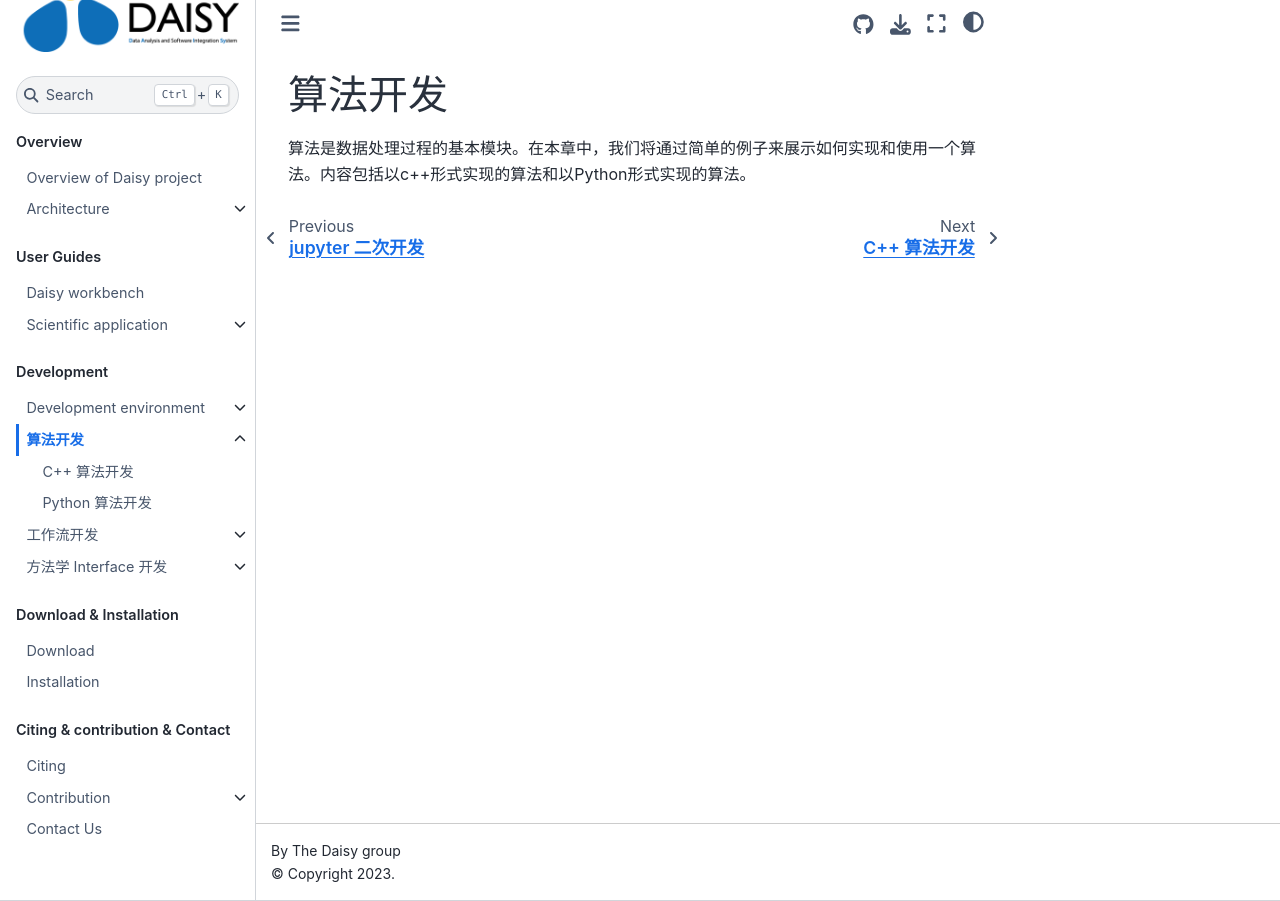
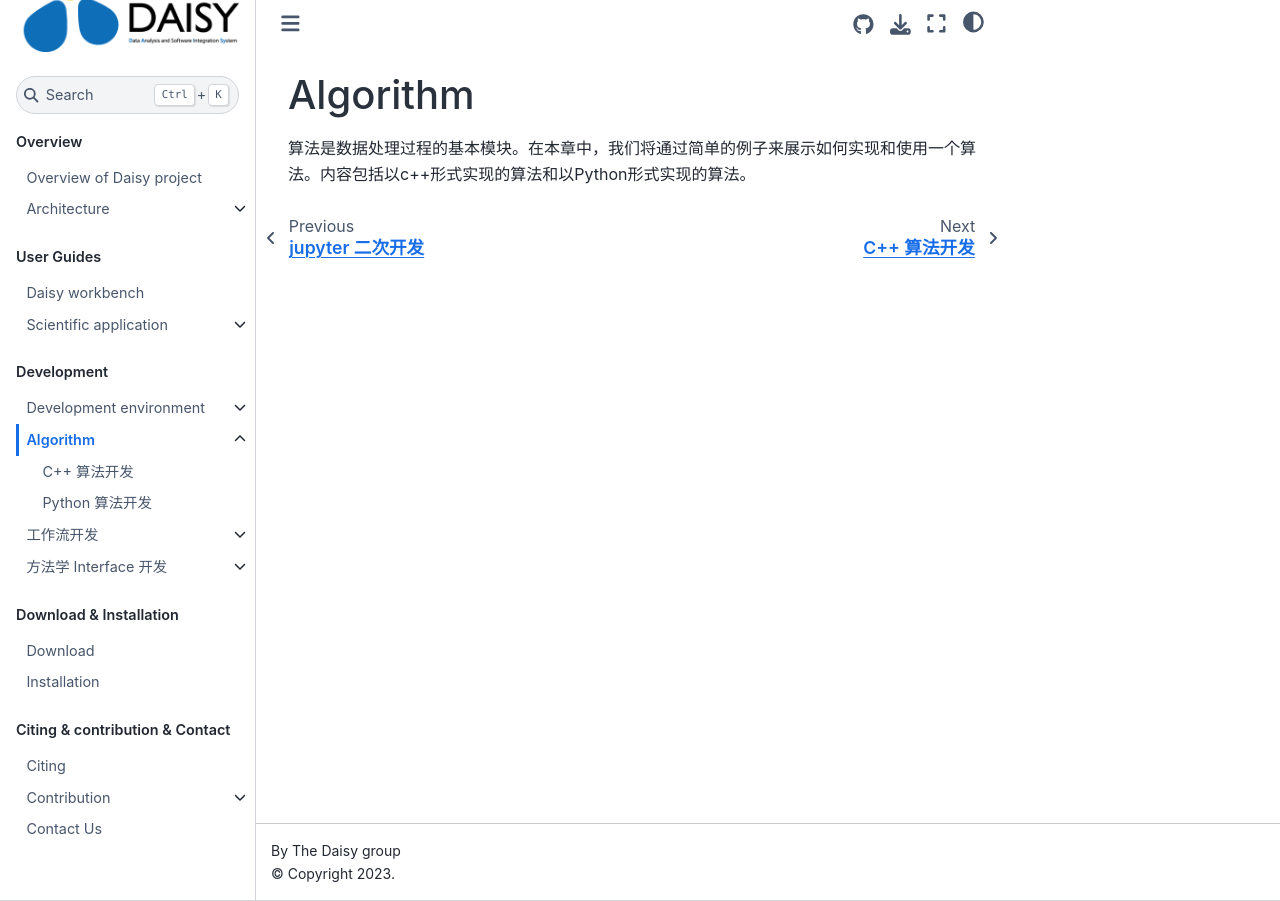
Before and after one commit to huyuhuster/daisydoc, a Jupyter Book: the page built from docs/start/algorithmdev.md, in a window 1280 px wide. Built offline with Jupyter Book 1.0.4 settings and Sphinx 7.4.7 and the Sphinx Book theme 1.1.4, drawn with Linux system fonts in a browser that asks for light colours.

Commit message:
Update algorithmdev.md

```diff
--- a/docs/start/algorithmdev.md
+++ b/docs/start/algorithmdev.md
@@ -1,3 +1,3 @@
-# 算法开发
+# Algorithm
 
 算法是数据处理过程的基本模块。在本章中，我们将通过简单的例子来展示如何实现和使用一个算法。内容包括以c++形式实现的算法和以Python形式实现的算法。
```
